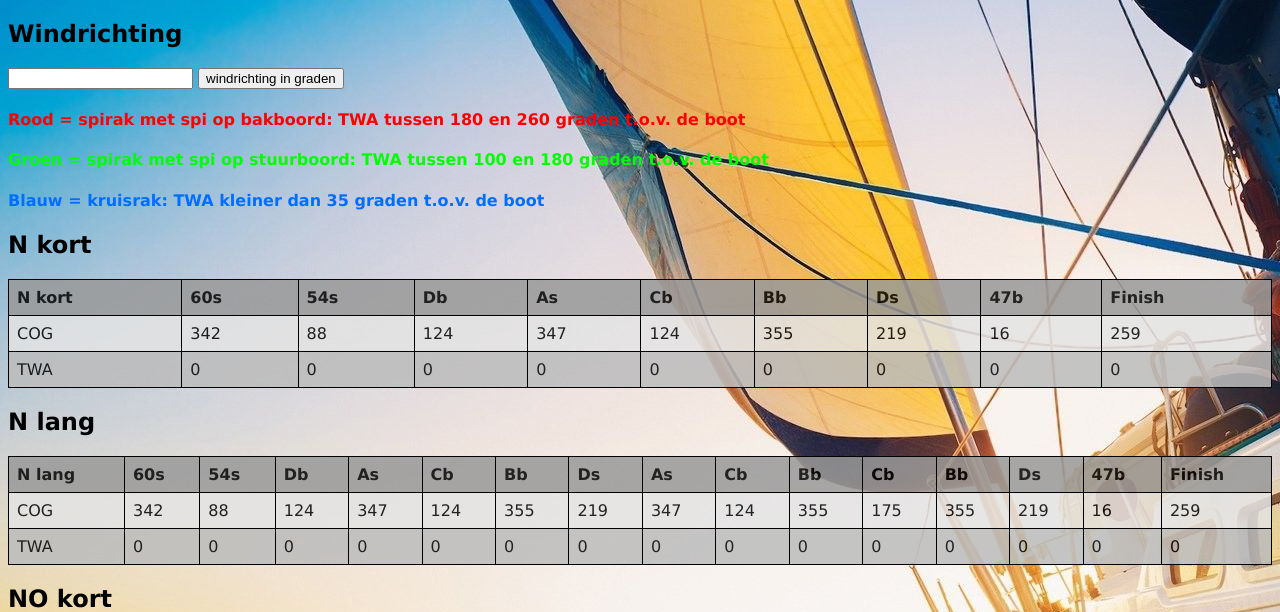
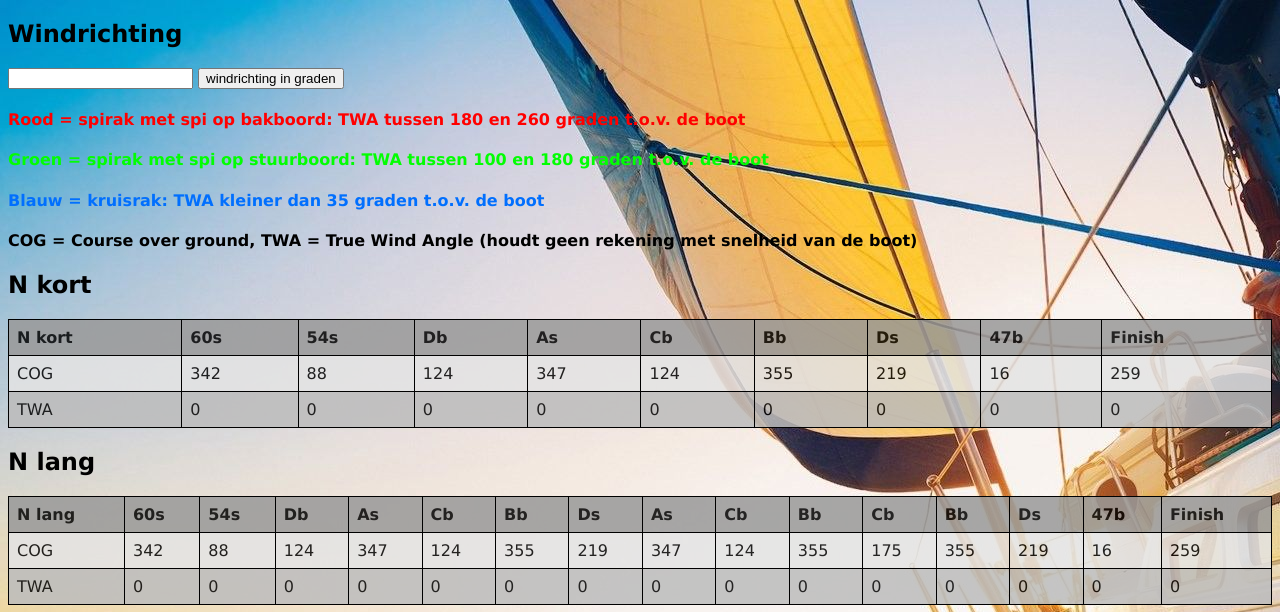
Before and after one commit to eriksnijder/spikant, a Flask app: page / in a window 1280 px wide. Shown: the top 612 px of the page. Run offline with Flask 3, Linux system fonts and the light colour scheme.

Commit message:
afkortingen toegevoegd

```diff
--- a/templates/table.html
+++ b/templates/table.html
@@ -61,6 +61,7 @@
   <h4 style="color:red;">Rood = spirak met spi op bakboord: TWA tussen 180 en 260 graden t.o.v. de boot</h4>
   <h4 style="color:#02fe02;">Groen = spirak met spi op stuurboord: TWA tussen 100 en 180 graden t.o.v. de boot</h4>
   <h4 style="color:#016ffe;">Blauw = kruisrak: TWA kleiner dan 35 graden t.o.v. de boot</h4>
+  <h4>COG = Course over ground, TWA = True Wind Angle (houdt geen rekening met snelheid van de boot)</h4>
   <h2>N kort</h2>
   <table>
     <thead>
```
